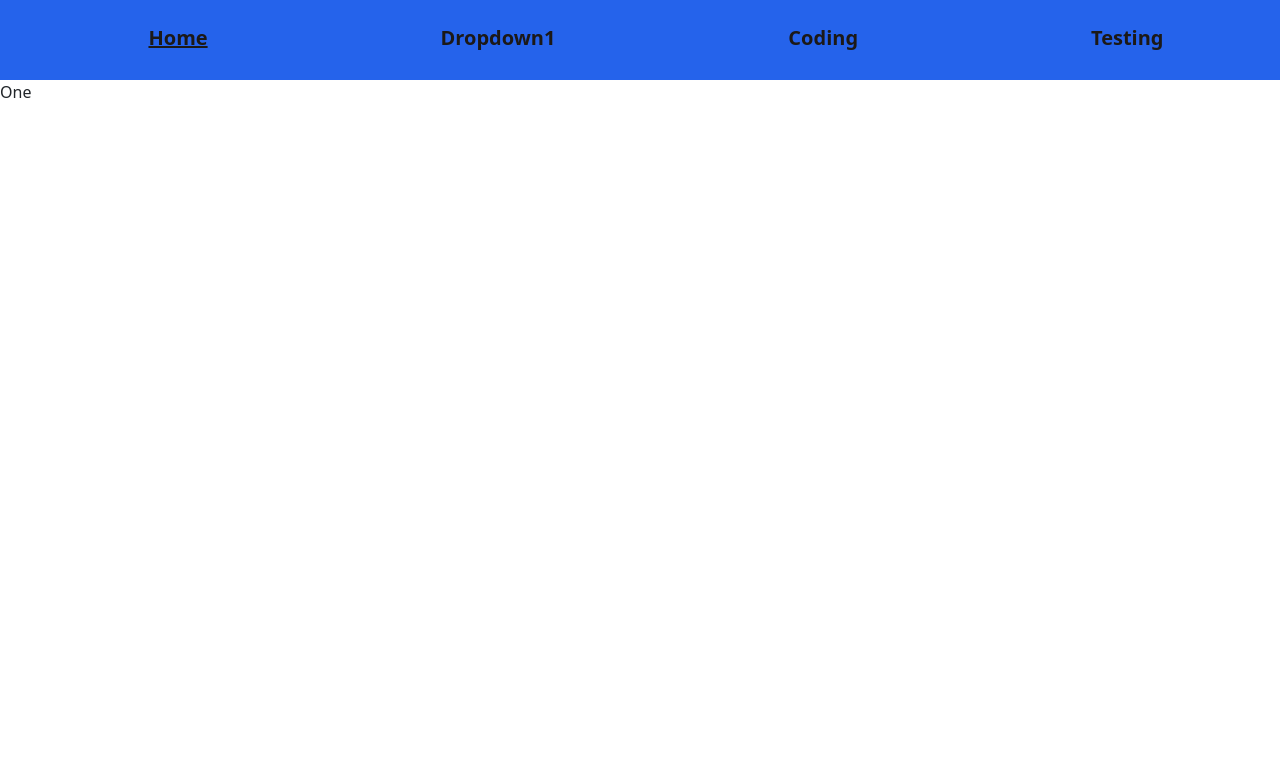
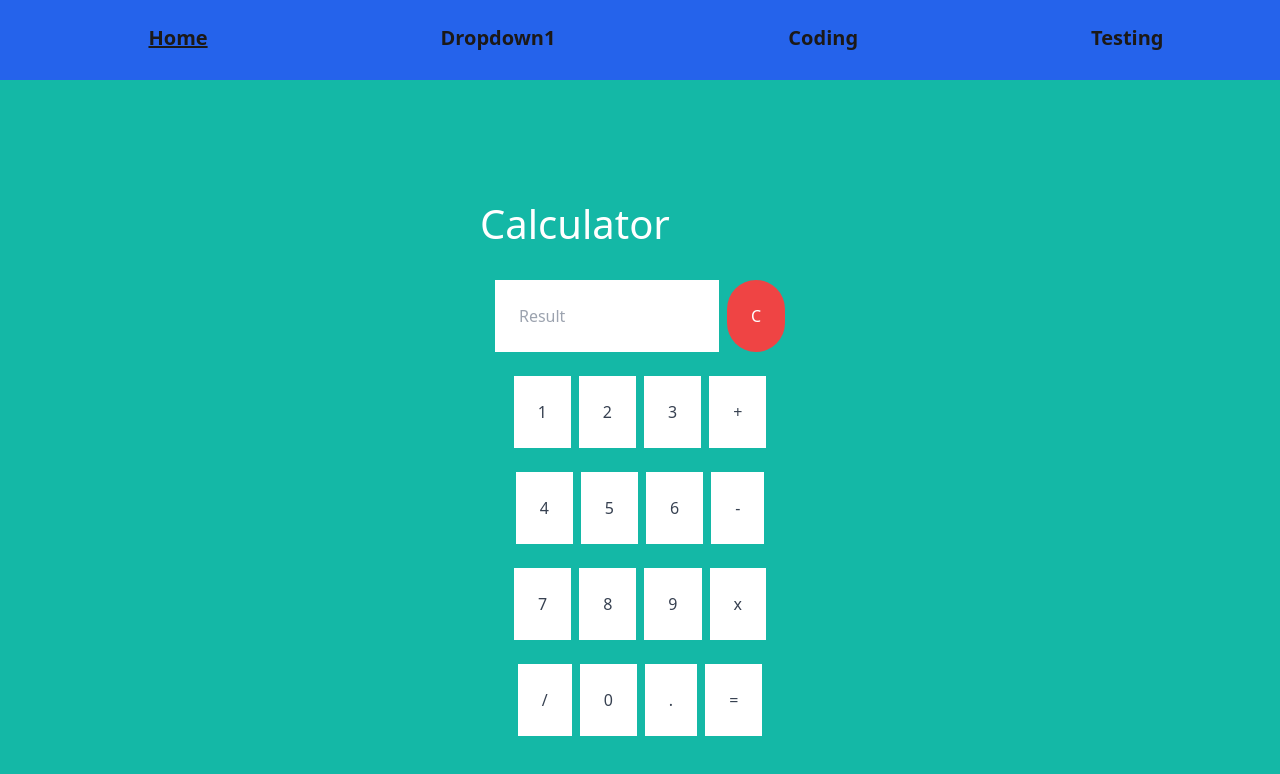
Before and after one commit to NikolaJelavic/HerbalBathCosmetics, a React (Create React App) app: page /one in a window 1280 px wide. Shown: the top 774 px of the page. Built offline with nearby package versions, Linux system fonts and the light colour scheme.

Commit message:
calculator

```diff
--- a/src/pages/One.jsx
+++ b/src/pages/One.jsx
@@ -1,5 +1,45 @@
 
 
 export default function One() {
-    return <p>One</p>
-};
+    return (
+        <div class="h-screen flex flex-col justify-center items-center bg-teal-500 transition duration-800">
+  <div class="w-80 flex flex-col items-center">
+    <div class="w-full flex justify-between items-center mb-4">
+      <h1 class="text-white">Calculator</h1>
+      <div class="flex items-center">
+
+      </div>
+    </div>
+    <div class="mb-4 flex space-x-2">
+      <input type="text" name="result" id="result" placeholder="Result" readonly class="bg-white w-56 p-4 text-gray-700" />
+      <input type="button" value="C" id="clear-button" class="bg-red-500 text-white px-4 rounded-full" />
+    </div>
+    <div class="mb-4 flex space-x-2">
+      <input type="button" value="1" class="bg-white text-gray-700 p-4 w-1/4" />
+      <input type="button" value="2" class="bg-white text-gray-700 p-4 w-1/4" />
+      <input type="button" value="3" class="bg-white text-gray-700 p-4 w-1/4" />
+      <input type="button" value="+" class="bg-white text-gray-700 p-4 w-1/4" />
+    </div>
+    <div class="mb-4 flex space-x-2">
+      <input type="button" value="4" class="bg-white text-gray-700 p-4 w-1/4" />
+      <input type="button" value="5" class="bg-white text-gray-700 p-4 w-1/4" />
+      <input type="button" value="6" class="bg-white text-gray-700 p-4 w-1/4" />
+      <input type="button" value="-" class="bg-white text-gray-700 p-4 w-1/4" />
+    </div>
+    <div class="mb-4 flex space-x-2">
+      <input type="button" value="7" class="bg-white text-gray-700 p-4 w-1/4" />
+      <input type="button" value="8" class="bg-white text-gray-700 p-4 w-1/4" />
+      <input type="button" value="9" class="bg-white text-gray-700 p-4 w-1/4" />
+      <input type="button" value="x" class="bg-white text-gray-700 p-4 w-1/4" />
+    </div>
+    <div class="mb-4 flex space-x-2">
+      <input type="button" value="/" class="bg-white text-gray-700 p-4 w-1/4" />
+      <input type="button" value="0" class="bg-white text-gray-700 p-4 w-1/4" />
+      <input type="button" value="." class="bg-white text-gray-700 p-4 w-1/4" />
+      <input type="button" value="=" class="bg-white text-gray-700 p-4 w-1/4" />
+    </div>
+  </div>
+</div>
+
+      );
+    };
```
